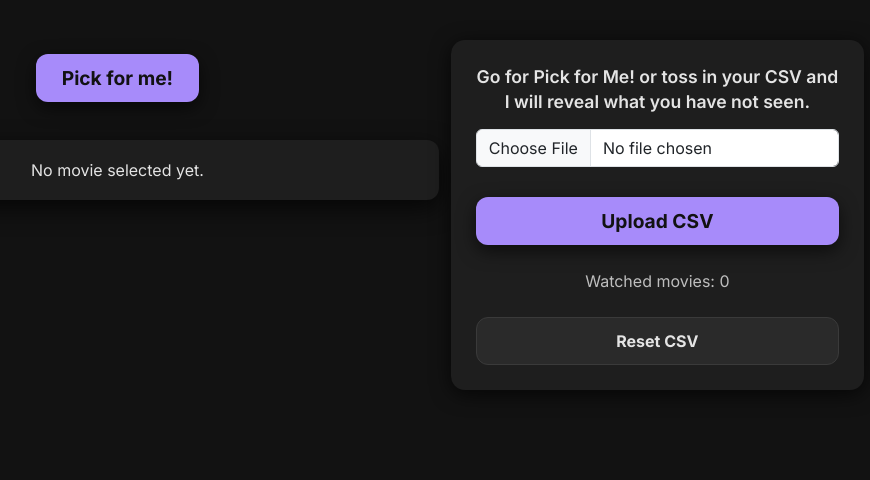
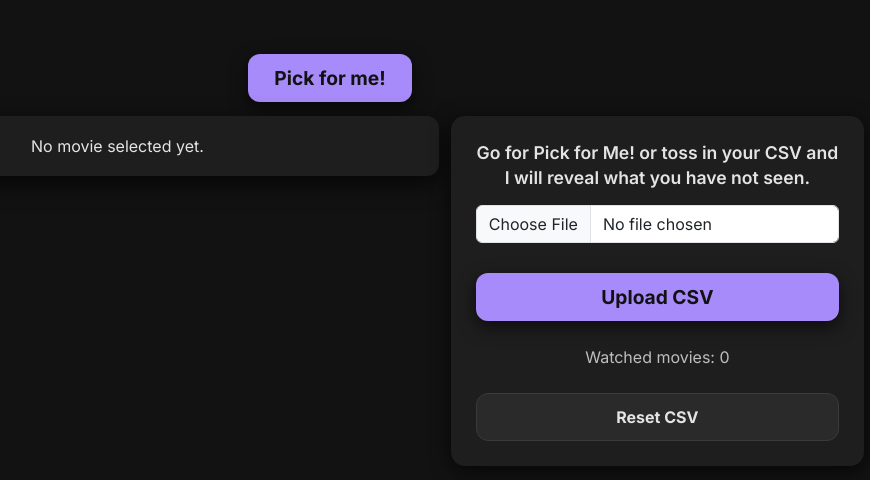
Before and after one commit to xenkou90/the-movie-picker, a Flask app: page / in a window 1280 px wide. Shown: the part 70-550 px from the top of the page, without its empty margins (310-1180 px from the left). Run offline with Flask 3, Linux system fonts and the light colour scheme; data that the repository does not hold is empty.

Commit message:
Refactor home layout: centered grid, aligned movie/upload cards, isolated pick button.

```diff
--- a/static/style.css
+++ b/static/style.css
@@ -652,19 +652,31 @@ body {
 @media (min-width: 992px) {
 
   .home-grid {
-        gap: 12px;
+    grid-template-columns: 1.4fr 0.9fr;
+    grid-template-rows: auto auto;
+    column-gap: 12px;
+    row-gap: 14px;
+    align-items: start;
+    justify-items: stretch;
   }
 
-    /* Movie card should fill the left column rail */
+  /* Place items explicitly */
+  .home-pick  { grid-column: 1; grid-row: 1; }
+  .home-movie { grid-column: 1; grid-row: 2; }
+  .home-upload{
+    grid-column: 2;
+    grid-row: 2;
+    align-self: start;      /* ✅ centers against movie-card row */
+  }
+
   .movie-card {
     width: 100%;
     margin: 0;
   }
 
-    /* Upload card should sit tight on the right rail */
   .upload-card-desktop {
     width: 100%;
     max-width: 420px;
-        margin-left: auto;
+    margin-left: auto;       /* keep it on the right rail */
   }
 }
--- a/templates/index.html
+++ b/templates/index.html
@@ -50,20 +50,20 @@
          ========================================================== -->
          <main class="home-shell">
 
-         <div class="home-grid">
-
-                <!-- BOX 1 - PICK FOR ME + MOVIE CARD -->
-
-                <section class="home-panel">
-
-                    <!-- Pick for Me BUTTON -->
-                    <form method="POST" class="text-center">
+                <!-- Pick Button ABOVE the grid -->
+                <div class="home-pick text-center">
+                    <form method="POST">
                         <input type="hidden" name="action" value="pick">
                         <button type="submit" class="btn btn-danger pick-btn">Pick for me!</button>
                     </form>
+                </div>
 
-                    <!-- MOVIE CARD (only shown if picked_movie exists) -->
-                     <div class="movie-card mt-4 fade-in">
+                <!-- GRID contains ONLY the two card -->
+                <div class="home-grid">
+
+                    <!-- LEFT: MOVIE CARD (only shown if picked_movie exists) -->
+                    <section class="home-panel">
+                    <div class="movie-card fade-in">
                         {% if picked_movie %}
                         <div class="movie-card-content">
 
@@ -139,7 +139,7 @@
                                     </a>
                                     {% endif %}
 
-                                    <button id="copy-btn" class="copy-inline-btn" typer="button">
+                                    <button id="copy-btn" class="copy-inline-btn" type="button">
                                         Copy movie title
                                     </button>
                                 </div>
@@ -154,11 +154,10 @@
                     </section>
 
 
-                <!-- BOX 2 - UPLOAD CSV + RESET + COUNT -->
-
+                    <!-- RIGHT: Upload Card -->
                     <aside class="home-panel">
 
-                    <div class="upload-card-desktop home-upload">
+                        <div class="upload-card-desktop">
 
                             <h4 class="upload-title-desktop text-center">
                             Go for Pick for Me! or toss in your CSV and I will reveal what you have not seen.
```
Lines whose indentation alone changed are shown as unchanged.
